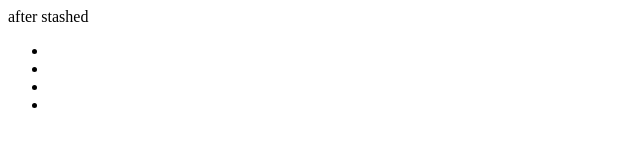
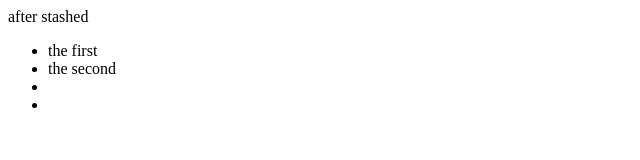
Before and after one commit to salmamoh905/tagapp, a plain HTML site: page index.html in a window 1280 px wide. Shown: the whole page, without its empty margins (0-640 px from the left). Drawn offline with Linux system fonts and the light colour scheme.

Commit message:
li update

```diff
--- a/index.html
+++ b/index.html
@@ -7,8 +7,8 @@
     <title>Document</title>
     <div>after stashed</div>
     <ul>
-        <li></li>
-        <li></li>
+        <li> the first</li>
+        <li>the second</li>
         <li></li>
         <li></li>
 
```
